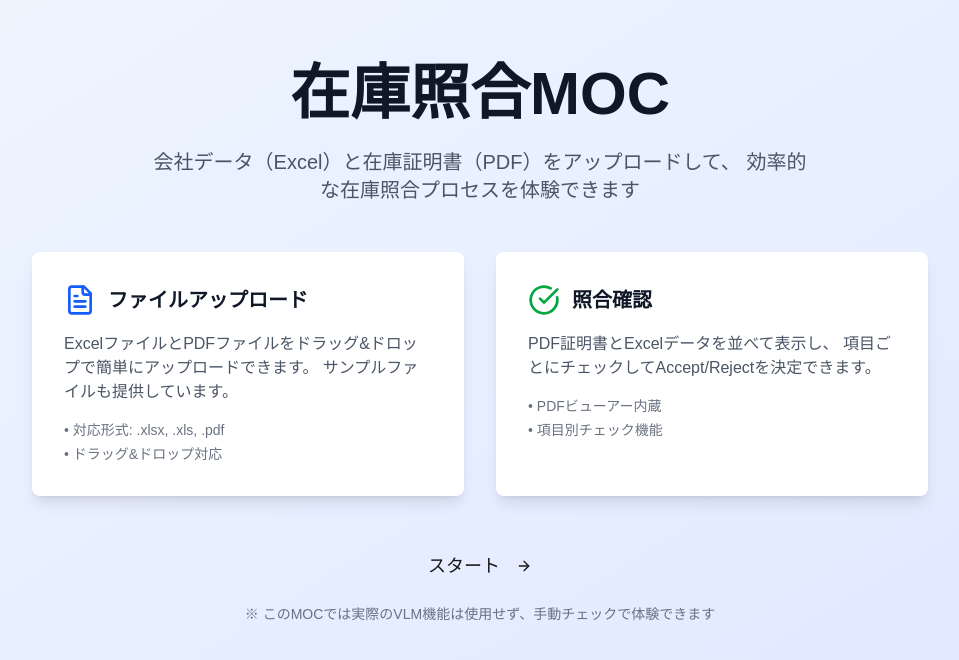
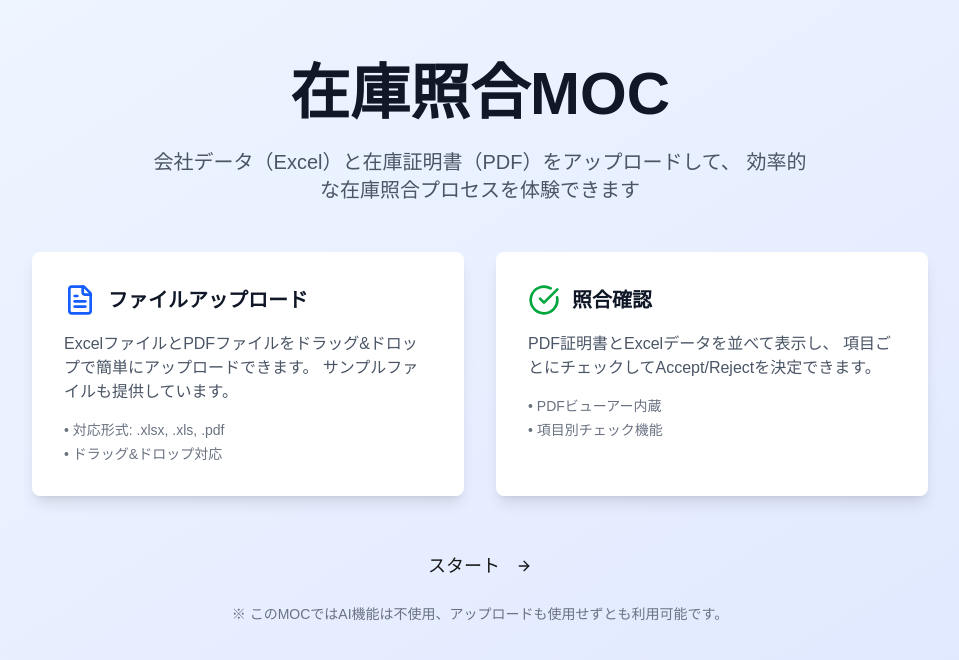
Before and after one commit to taksuehiro/inventory_moc, a Next.js app: page / in a window 1280 px wide. Shown: the top 660 px of the page, without its empty margins (160-1119 px from the left). Built offline with nearby package versions, Linux system fonts and the light colour scheme.

Commit message:
繝帙・繝繝壹・繧ｸ縺ｮ螟画峩繧呈峩譁ｰ

```diff
--- a/src/app/page.tsx
+++ b/src/app/page.tsx
@@ -59,7 +59,7 @@ export default function Home() {
               </Button>
             </Link>
             <p className="text-sm text-gray-500 mt-4">
-              ※ このMOCでは実際のVLM機能は使用せず、手動チェックで体験できます
+              ※ このMOCではAI機能は不使用、アップロードも使用せずとも利用可能です。
             </p>
           </div>
         </div>
```
